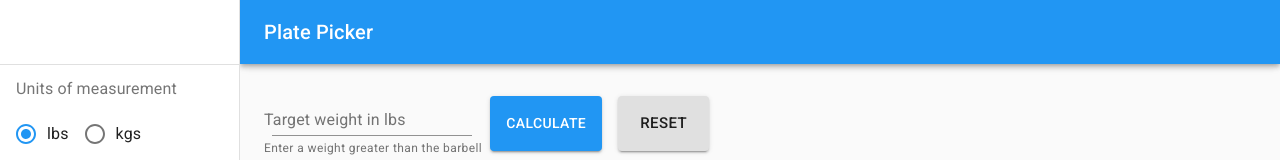
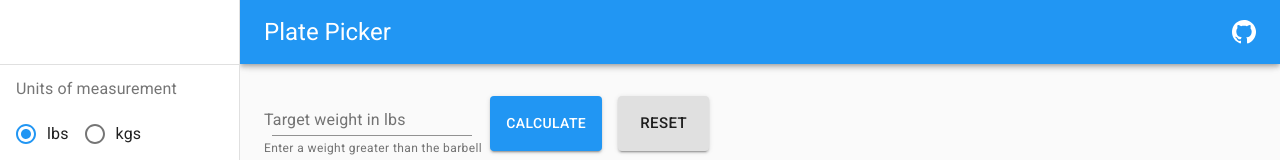
Before and after one commit to BillyBunn/plate-picker, a React (Create React App) app: page / in a window 1280 px wide. Shown: the top 160 px of the page. Built offline with nearby package versions, Linux system fonts and the light colour scheme.

Commit message:
adds github source code link

```diff
--- a/src/components/Page.js
+++ b/src/components/Page.js
@@ -6,22 +6,25 @@
 import Hidden from '@material-ui/core/Hidden';
 import IconButton from '@material-ui/core/IconButton';
 import MenuIcon from '@material-ui/icons/FitnessCenter';
+import SvgIcon from '@material-ui/core/SvgIcon';
 import Toolbar from '@material-ui/core/Toolbar';
 import Typography from '@material-ui/core/Typography';
 import { makeStyles, useTheme } from '@material-ui/core/styles';
 
 import DrawerForm from './DrawerForm';
 import WeightForm from './WeightForm';
-import WeightTable from './WeightTable'
-import WeightText from './WeightText'
-import { Application} from '../App';
-
+import WeightTable from './WeightTable';
+import WeightText from './WeightText';
+import { Application } from '../App';
 
 const drawerWidth = 240;
 
 const useStyles = makeStyles(theme => ({
   root: {
     display: 'flex'
+  },
+  title: {
+    flexGrow: 1
   },
   drawer: {
     [theme.breakpoints.up('sm')]: {
@@ -52,8 +55,7 @@
 }));
 
 function Page(props) {
-  const {state} = React.useContext(Application)
-
+  const { state } = React.useContext(Application);
 
   const { container } = props;
   const classes = useStyles();
@@ -78,9 +80,19 @@
           >
             <MenuIcon />
           </IconButton>
-          <Typography variant="h6" noWrap>
+          <Typography variant="h5" className={classes.title} noWrap>
             Plate Picker
           </Typography>
+          <IconButton
+            color="inherit"
+            aria-label="View source code on GitHub"
+            edge="end"
+            component="a" href="https://github.com/BillyBunn/plate-picker"
+          >
+            <SvgIcon>
+              <path d="M12.007 0C6.12 0 1.1 4.27.157 10.08c-.944 5.813 2.468 11.45 8.054 13.312.19.064.397.033.555-.084.16-.117.25-.304.244-.5v-2.042c-3.33.735-4.037-1.56-4.037-1.56-.22-.726-.694-1.35-1.334-1.756-1.096-.75.074-.735.074-.735.773.103 1.454.557 1.846 1.23.694 1.21 2.23 1.638 3.45.96.056-.61.327-1.178.766-1.605-2.67-.3-5.462-1.335-5.462-6.002-.02-1.193.42-2.35 1.23-3.226-.327-1.015-.27-2.116.166-3.09 0 0 1.006-.33 3.3 1.23 1.966-.538 4.04-.538 6.003 0 2.295-1.5 3.3-1.23 3.3-1.23.445 1.006.49 2.144.12 3.18.81.877 1.25 2.033 1.23 3.226 0 4.607-2.805 5.627-5.476 5.927.578.583.88 1.386.825 2.206v3.29c-.005.2.092.393.26.507.164.115.377.14.565.063 5.568-1.88 8.956-7.514 8.007-13.313C22.892 4.267 17.884.007 12.008 0z" />
+            </SvgIcon>
+          </IconButton>
         </Toolbar>
       </AppBar>
       <nav className={classes.drawer}>
```
